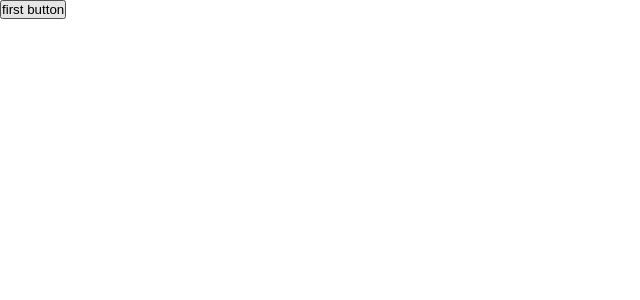
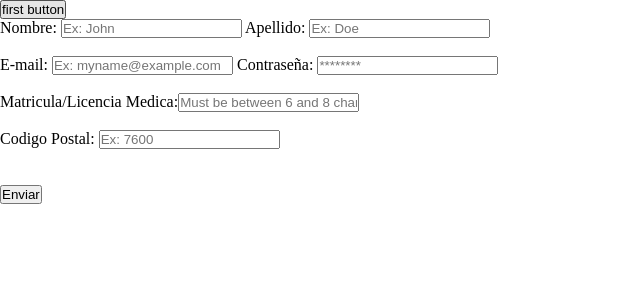
Before and after one commit to KevOrtega/HealthMatters, a Next.js app: page / in a window 1280 px wide. Shown: the top 300 px of the page, without its empty margins (0-640 px from the left). Built offline with nearby package versions, Linux system fonts and the light colour scheme.

Commit message:
before:rest

```diff
--- a/src/molecules/Form.tsx
+++ b/src/molecules/Form.tsx
@@ -5,6 +5,8 @@ interface FormState {
 	last_name: string;
 	email: string;
 	password: string;
+	medical_license: number;
+	zip_code: number;
 }
 
 const Form = () => {
@@ -13,6 +15,8 @@ const Form = () => {
 		last_name: "",
 		email: "",
 		password: "",
+		medical_license: 0,
+		zip_code: 0,
 	});
 
 	const handleInputChange = (event: React.ChangeEvent<HTMLInputElement>): void => {
@@ -22,17 +26,69 @@ const Form = () => {
 
 	return (
 		<form>
-			<label htmlFor="Nombre"></label>
-			<input type="text" name="first_name" value={formState.first_name} onChange={handleInputChange} />
+			<label htmlFor="Nombre"> Nombre: </label>
+			<input
+				type="text"
+				name="first_name"
+				value={formState.first_name}
+				placeholder={"Ex: John"}
+				onChange={handleInputChange}
+				required
+			/>
 
-			<label htmlFor="Apellido"></label>
-			<input type="text" />
+			<label htmlFor="Apellido"> Apellido: </label>
+			<input
+				type="text"
+				name="last_name"
+				value={formState.last_name}
+				placeholder={"Ex: Doe"}
+				onChange={handleInputChange}
+				required
+			/>
 
-			<label htmlFor="Email"></label>
-			<input type="text" />
+			<br />
+			<br />
 
-			<label htmlFor="Contraseña"></label>
-			<input type="text" />
+			<label htmlFor="Email"> E-mail: </label>
+			<input
+				type="email"
+				name="email"
+				value={formState.email}
+				placeholder={"Ex: myname@example.com"}
+				onChange={handleInputChange}
+				required
+			/>
+
+			<label htmlFor="Contraseña"> Contraseña: </label>
+			<input
+				type="password"
+				name="password"
+				value={formState.password}
+				placeholder={"********"}
+				onChange={handleInputChange}
+				required
+			/>
+
+			<br />
+			<br />
+
+			<label htmlFor="Medical License">Matricula/Licencia Medica:</label>
+			<input
+				type={"text"}
+				name={"medical_License"}
+				placeholder={"Must be between 6 and 8 characters"}
+				onChange={handleInputChange}
+				required
+			/>
+			<br />
+			<br />
+			<label htmlFor="Zip Code"> Codigo Postal: </label>
+			<input type="text" name="zip_code" placeholder={"Ex: 7600"} onChange={handleInputChange} required />
+
+			<br />
+			<br />
+			<br />
+			<button type="submit">Enviar</button>
 		</form>
 	);
 };
--- a/src/pages/index.tsx
+++ b/src/pages/index.tsx
@@ -1,10 +1,12 @@
 import Button from "@/atoms/Button";
+import Form from "@/molecules/Form";
 // import Title from "@/atoms/Title";
 
 export default function Home() {
 	return (
 		<main>
 			<Button>first button</Button>
+			<Form></Form>
 		</main>
 	);
 }
```
